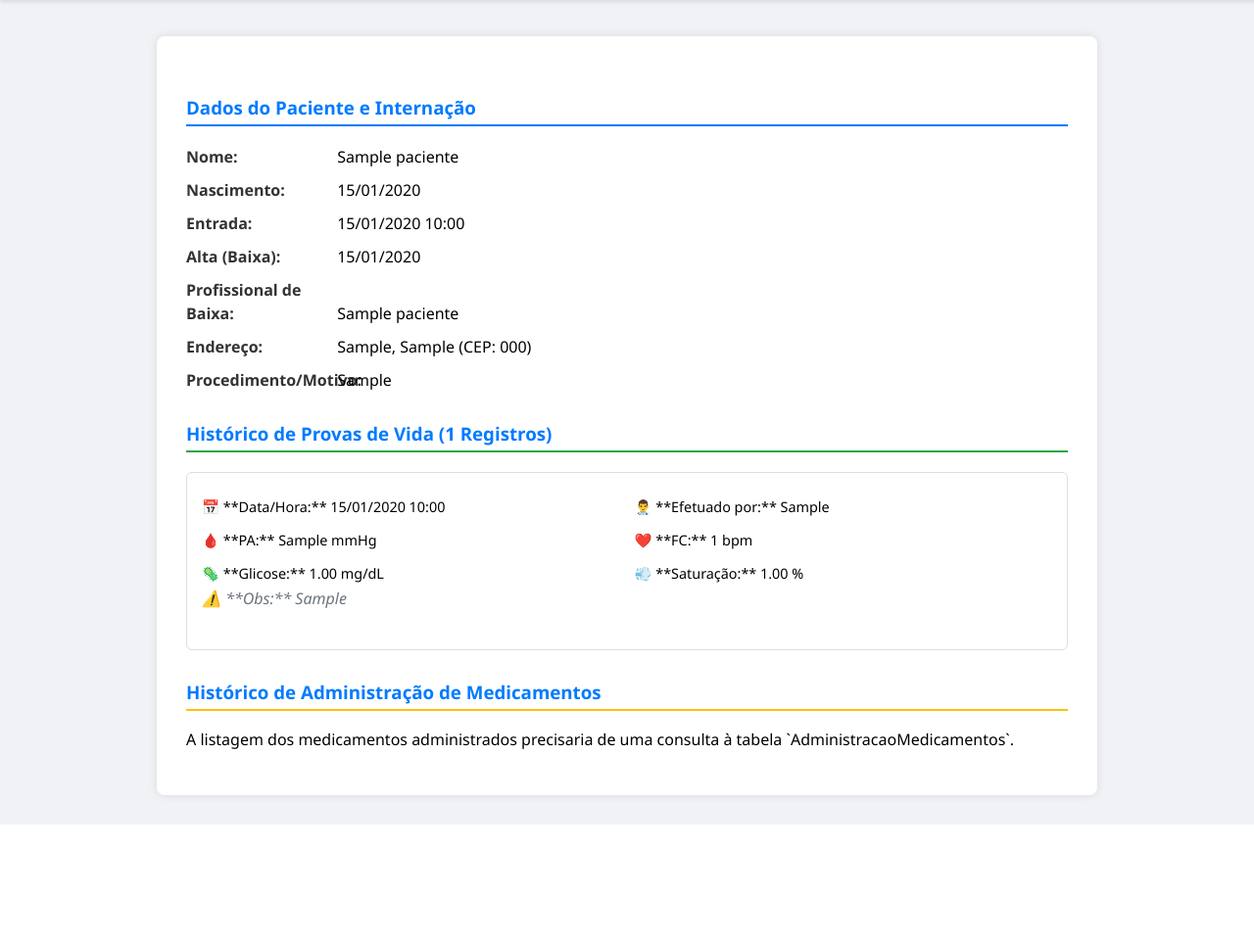
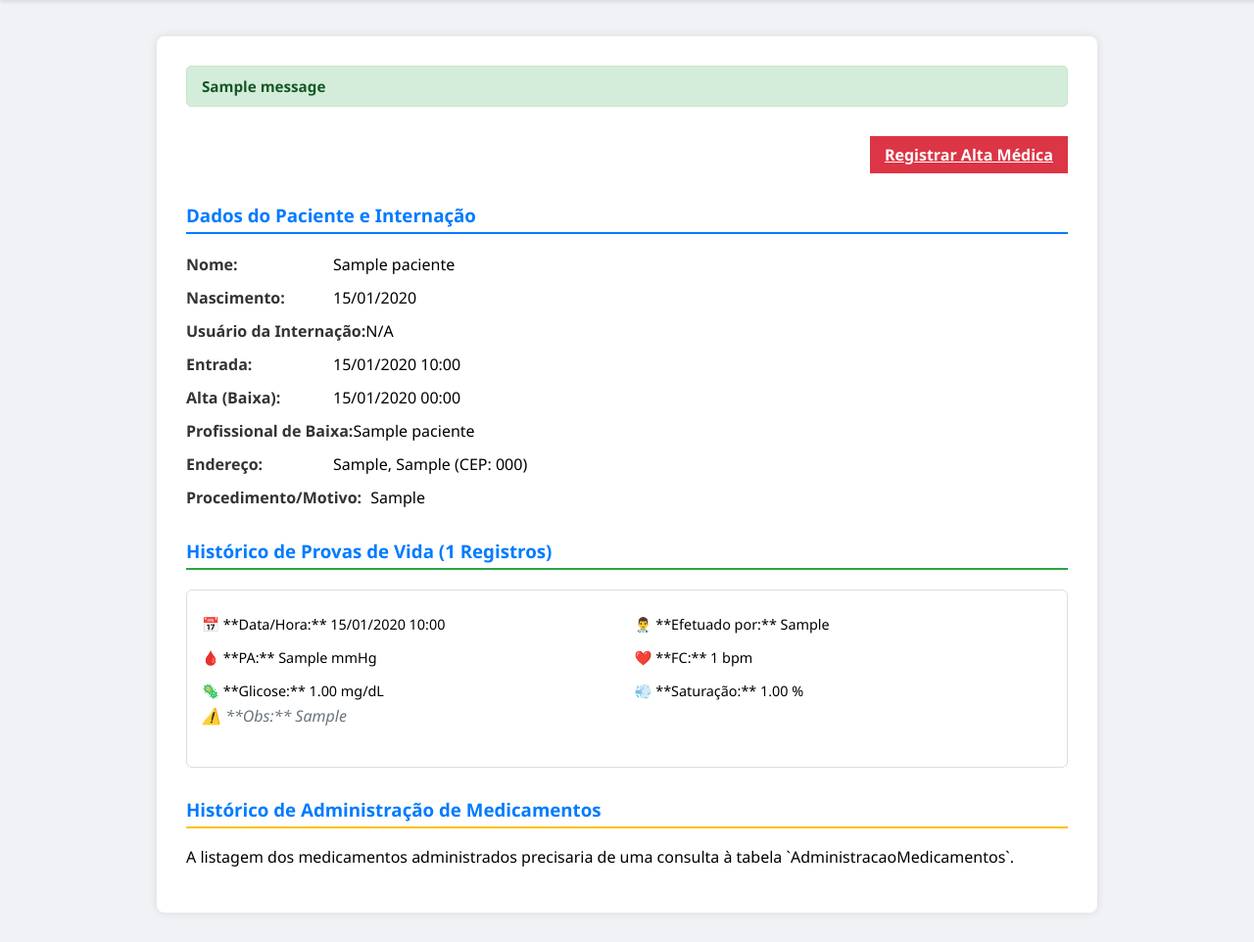
Before and after one commit to profedufbarreto/sistema_hospitalar, a Flask app: page /paciente/detalhes/1 in a window 1280 px wide. Shown: the part 63-1025 px from the top of the page at 98% size. Before the commit the page ends 905 px from the top, so only its background shows below. Run offline with Flask 3, Linux system fonts and the light colour scheme; a user stored in the database is signed in; tables that the repository leaves empty hold one stand-in row (values such as "Sample post"); one stand-in notice (Sample message) is shown.

Commit message:
botão alta funcionando

```diff
--- a/app.py
+++ b/app.py
@@ -65,6 +65,8 @@ def login():
             # 2. CHECA O HASH DA SENHA E DEFINE A SESSÃO
             session['usuario'] = user['usuario']
             session['nivel'] = user['nivel_acesso']
+            # Armazena o ID do usuário na sessão para referência futura, se necessário
+            session['usuario_id'] = user['id']
             return redirect(url_for('dashboard'))
         else:
             return render_template('login.html', erro='Usuário ou senha inválidos.')
@@ -155,6 +157,9 @@ def prontuario():
 @login_required
 def salvar_prontuario():
     dados = request.form
+    # NOVO: Captura o usuário logado para registrar a internação
+    usuario_internacao = session.get('usuario')
+
     # CORRIGIDO: Usando get_db_connection() para inserção (cursor padrão)
     conn = get_db_connection(pymysql.cursors.Cursor)
     if conn is None:
@@ -164,9 +169,10 @@ def salvar_prontuario():
 
     try:
         # 1. SALVAR DADOS DO PACIENTE
+        # ATUALIZADO: Adicionada a coluna 'usuario_internacao'
         sql_paciente = """
-        INSERT INTO Pacientes (nome, data_nascimento, cep, endereco, bairro, data_entrada, procedimento, status)
-        VALUES (%s, %s, %s, %s, %s, %s, %s, 'internado')
+        INSERT INTO Pacientes (nome, data_nascimento, cep, endereco, bairro, data_entrada, procedimento, status, usuario_internacao)
+        VALUES (%s, %s, %s, %s, %s, %s, %s, 'internado', %s)
         """
         # Trata a conversão de data
         try:
@@ -184,7 +190,8 @@ def salvar_prontuario():
             f"{dados['endereco']}, {dados['numero']}",
             dados['bairro'],
             data_entrada_mysql,
-            dados['procedimento']
+            dados['procedimento'],
+            usuario_internacao # NOVO CAMPO
         ))
 
         paciente_id = cursor.lastrowid
@@ -269,12 +276,12 @@ def pacientes():
     return render_template('pacientes.html', pacientes=pacientes_internados)
 
 # ------------------------------------------------------------------------------
-# 📑 ROTA DE DETALHES UNIFICADA (PACIENTE_DETALHES)
+# 📑 ROTA DE DETALHES UNIFICADA (DETALHES_PRONTUARIO) - RENOMEADA E PADRONIZADA
 # ------------------------------------------------------------------------------
 
 @app.route('/paciente/detalhes/<int:paciente_id>')
 @login_required
-def paciente_detalhes(paciente_id):
+def detalhes_prontuario(paciente_id): # <-- ESTE É O NOME DO ENDPOINT CORRETO
     conn = get_db_connection() # Usando get_db_connection (DictCursor)
     paciente = None
     provas_vida = []
@@ -285,6 +292,7 @@ def paciente_detalhes(paciente_id):
 
         try:
             # 1. Buscar Dados Detalhados do Paciente (Prontuário)
+            # ATUALIZADO: Garante que o campo 'usuario_internacao' é buscado
             cursor.execute("SELECT * FROM Pacientes WHERE id = %s", (paciente_id,))
             paciente = cursor.fetchone()
 
@@ -351,6 +359,9 @@ def prova_vida(paciente_id):
     # Caso POST: Salva a nova prova de vida
     elif request.method == 'POST':
         dados = request.form
+        # NOVO: Captura o usuário logado para registrar a prova de vida
+        quem_efetuou_val = session.get('usuario', 'Desconhecido')
+
         # CORRIGIDO: Usando get_db_connection com cursor padrão para inserção
         conn = get_db_connection(pymysql.cursors.Cursor)
         if conn is None:
@@ -382,13 +393,14 @@ def prova_vida(paciente_id):
                 glicose_val,
                 saturacao_val,
                 batimentos_val,
-                dados['quem_efetuou'],
+                quem_efetuou_val, # USANDO USUÁRIO DA SESSÃO
                 dados['observacoes']
             ))
 
             conn.commit()
             flash('Prova de vida registrada com sucesso!', 'success')
-            return redirect(url_for('paciente_detalhes', paciente_id=paciente_id)) # Volta para os detalhes do paciente
+            # CORRIGIDO: Redireciona para o endpoint RENOMEADO
+            return redirect(url_for('detalhes_prontuario', paciente_id=paciente_id))
 
         except Exception as e:
             conn.rollback()
@@ -490,6 +502,38 @@ def conversor():
 # 🗄️ MÓDULO ARQUIVO (ALTAS)
 # ==============================================================================
 
+# NOVO: Rota para exibir o formulário de alta
+@app.route('/paciente/alta_form/<int:paciente_id>')
+@login_required
+def alta_form(paciente_id):
+    if session.get('nivel') not in ['admin', 'tecnico']:
+        flash("Acesso Negado: Apenas Admin/Técnicos podem dar alta.", 'danger')
+        # CORRIGIDO: Redireciona para o endpoint RENOMEADO
+        return redirect(url_for('detalhes_prontuario', paciente_id=paciente_id))
+
+    conn = get_db_connection()
+    cursor = conn.cursor()
+
+    # 1. Busca os dados essenciais do paciente
+    cursor.execute("SELECT id, nome, data_entrada, status FROM Pacientes WHERE id = %s", (paciente_id,))
+    paciente = cursor.fetchone()
+    cursor.close()
+    conn.close()
+
+    if not paciente or paciente['status'] != 'internado':
+        flash("Paciente não encontrado ou já recebeu alta.", 'danger')
+        return redirect(url_for('pacientes'))
+
+    # Passa a data/hora atual como padrão para o campo datetime-local (YYYY-MM-DDTHH:MM)
+    agora = datetime.now().strftime('%Y-%m-%dT%H:%M')
+
+    return render_template(
+        'alta_form.html',
+        paciente=paciente,
+        agora=agora,
+        usuario_logado=session['usuario']
+    )
+
 @app.route('/arquivo')
 @login_required
 def arquivo():
@@ -497,44 +541,56 @@ def arquivo():
     pacientes_altas = []
     if conn:
         cursor = conn.cursor() # DictCursor
-        cursor.execute("SELECT id, nome, data_entrada, data_baixa, procedimento FROM Pacientes WHERE status = 'alta' ORDER BY data_baixa DESC")
+        # ATUALIZADO: Inclui nome_baixa para exibição no arquivo
+        cursor.execute("SELECT id, nome, data_entrada, data_baixa, nome_baixa, procedimento FROM Pacientes WHERE status = 'alta' ORDER BY data_baixa DESC")
         pacientes_altas = cursor.fetchall()
         cursor.close()
         conn.close()
 
     return render_template('arquivo.html', pacientes=pacientes_altas, mensagem=request.args.get('mensagem'))
 
+# ATUALIZADO: Rota para processar a alta (agora recebe data/hora do formulário)
 @app.route('/paciente/alta/<int:paciente_id>', methods=['POST'])
 @login_required
 def dar_alta(paciente_id):
     if session.get('nivel') not in ['admin', 'tecnico']:
         flash("Acesso Negado: Permissão restrita a Admin e Técnico.", 'danger')
-        return redirect(url_for('pacientes'))
+        # CORRIGIDO: Redireciona para o endpoint RENOMEADO
+        return redirect(url_for('detalhes_prontuario', paciente_id=paciente_id))
 
-    # CORRIGIDO: Usando get_db_connection com cursor padrão para inserção
+    dados = request.form
+    data_hora_alta = dados['data_hora_alta'] # Formato esperado: YYYY-MM-DDTHH:MM
+
+    # CORRIGIDO: Usando get_db_connection com cursor padrão para atualização
     conn = get_db_connection(pymysql.cursors.Cursor)
     if conn is None: return "Erro de conexão.", 500
     cursor = conn.cursor()
 
     try:
-        # ATUALIZA NOME_BAIXA E DATA_BAIXA
+        # 1. Trata a data/hora para o formato MySQL DATETIME
+        data_baixa_mysql = f"{data_hora_alta.replace('T', ' ')}:00"
+
+        # ATUALIZA NOME_BAIXA E DATA_BAIXA (agora com hora)
         usuario_baixa = session.get('usuario', 'N/A')
-        sql = "UPDATE Pacientes SET status = 'alta', data_baixa = CURDATE(), nome_baixa = %s WHERE id = %s AND status = 'internado'"
-        cursor.execute(sql, (usuario_baixa, paciente_id))
+
+        sql = "UPDATE Pacientes SET status = 'alta', data_baixa = %s, nome_baixa = %s WHERE id = %s AND status = 'internado'"
+        cursor.execute(sql, (data_baixa_mysql, usuario_baixa, paciente_id))
         conn.commit()
 
         if cursor.rowcount > 0:
-            flash('Alta registrada e paciente arquivado com sucesso!', 'success')
+            flash(f'Alta registrada por {usuario_baixa} em {data_baixa_mysql}!', 'success')
             return redirect(url_for('arquivo'))
         else:
             flash("Erro: Paciente não encontrado ou já tinha alta.", 'danger')
-            return redirect(url_for('paciente_detalhes', paciente_id=paciente_id)) # Volta para os detalhes se der erro
+            # CORRIGIDO: Redireciona para o endpoint RENOMEADO
+            return redirect(url_for('detalhes_prontuario', paciente_id=paciente_id))
 
     except Exception as e:
         conn.rollback()
         print(f"Erro ao registrar alta: {e}")
         flash(f"Erro interno: {e}", 'danger')
-        return redirect(url_for('paciente_detalhes', paciente_id=paciente_id))
+        # CORRIGIDO: Redireciona para o endpoint RENOMEADO
+        return redirect(url_for('detalhes_prontuario', paciente_id=paciente_id))
     finally:
         cursor.close()
         conn.close()
--- a/static/css/style.css
+++ b/static/css/style.css
@@ -596,7 +596,7 @@ tr:hover {
 
 
 /* ========================================================= */
-/* 11. PÁGINA DE DETALHES */
+/* 11. PÁGINA DE DETALHES (detalhes_prontuario.html) */
 /* ========================================================= */
 
 .detalhes-container {
@@ -618,13 +618,35 @@ tr:hover {
 .data-item {
     margin-bottom: 10px;
     line-height: 1.5;
+    display: flex; /* Adicionado para alinhar o strong e o valor */
 }
 
 .data-item strong {
     display: inline-block;
-    width: 150px;
+    min-width: 150px; /* Garante alinhamento dos dois pontos */
     color: #333;
 }
+
+/* NOVO ESTILO: Para o campo Procedimento/Motivo */
+/* Garante que o texto longo quebre corretamente */
+.procedimento-data-item {
+    display: block; /* Ocupa a largura total para permitir quebra de linha */
+}
+
+.procedimento-data-item strong {
+    display: inline-block;
+    min-width: 150px;
+    margin-right: 5px; /* Pequeno espaço entre o label e o texto */
+}
+
+.procedimento-texto {
+    display: inline; /* Permite que o span comece logo após o strong */
+    white-space: normal; /* Permite a quebra de linha normal */
+    word-wrap: break-word; /* Força a quebra de palavras longas (ajuda na sobreposição) */
+    flex: 1; /* Ocupa o restante do espaço */
+}
+/* FIM NOVO ESTILO */
+
 
 /* Estilos para a lista de Prova de Vida no Detalhes */
 .prova-vida-list {
@@ -689,3 +711,39 @@ tr:hover {
     margin-right: 5px;
     display: inline-block;
 }
+
+/* Removido o campo-procedimento, pois agora usamos procedimento-data-item e procedimento-texto */
+
+/* Em static/css/style.css */
+
+/* --- Estilos para Mensagens Flash --- */
+.flash-messages {
+    margin-bottom: 20px;
+}
+
+.alert {
+    padding: 10px 15px;
+    border-radius: 5px;
+    margin-bottom: 10px;
+    font-weight: bold;
+    font-size: 0.95em;
+    border: 1px solid transparent;
+}
+
+.alert-success {
+    background-color: #d4edda;
+    color: #155724;
+    border-color: #c3e6cb;
+}
+
+.alert-warning {
+    background-color: #fff3cd;
+    color: #856404;
+    border-color: #ffeeba;
+}
+
+.alert-danger {
+    background-color: #f8d7da;
+    color: #721c24;
+    border-color: #f5c6cb;
+}
--- a/templates/detalhes_prontuario.html
+++ b/templates/detalhes_prontuario.html
@@ -4,7 +4,7 @@
     <meta charset="UTF-8">
     <title>Detalhes do Prontuário | {{ paciente.nome }}</title>
     <link rel="stylesheet" href="{{ url_for('static', filename='css/style.css') }}">
-    </head>
+</head>
 <body>
     <header class="main-header">
         <h2>Prontuário Arquivado: {{ paciente.nome }}</h2>
@@ -14,14 +14,44 @@
     </header>
 
     <main class="detalhes-container">
+
+        {% with messages = get_flashed_messages(with_categories=true) %}
+            {% if messages %}
+                <div class="flash-messages">
+                    {% for category, message in messages %}
+                        <div class="alert alert-{{ category }}">{{ message }}</div>
+                    {% endfor %}
+                </div>
+            {% endif %}
+        {% endwith %}
+
+        {% if paciente.status == 'internado' and session.get('nivel') in ['admin', 'tecnico'] %}
+        <div class="action-buttons" style="justify-content: flex-end; margin-bottom: 20px;">
+            <a href="{{ url_for('alta_form', paciente_id=paciente.id) }}"
+               class="btn-logout"
+               style="background-color: #dc3545; color: white;">
+                Registrar Alta Médica
+            </a>
+        </div>
+        {% endif %}
         <h3 class="section-header">Dados do Paciente e Internação</h3>
+
         <div class="data-item"><strong>Nome:</strong> {{ paciente.nome }}</div>
         <div class="data-item"><strong>Nascimento:</strong> {{ paciente.data_nascimento.strftime('%d/%m/%Y') }}</div>
+
+        <div class="data-item"><strong>Usuário da Internação:</strong> {{ paciente.usuario_internacao | default('N/A') }}</div>
+
         <div class="data-item"><strong>Entrada:</strong> {{ paciente.data_entrada.strftime('%d/%m/%Y %H:%M') }}</div>
-        <div class="data-item"><strong>Alta (Baixa):</strong> {{ paciente.data_baixa.strftime('%d/%m/%Y') if paciente.data_baixa else 'PENDENTE' }}</div>
-        <div class="data-item"><strong>Profissional de Baixa:</strong> {{ paciente.nome_baixa }}</div>
+
+        <div class="data-item"><strong>Alta (Baixa):</strong> {{ paciente.data_baixa.strftime('%d/%m/%Y %H:%M') if paciente.data_baixa else 'PENDENTE' }}</div>
+        <div class="data-item"><strong>Profissional de Baixa:</strong> {{ paciente.nome_baixa | default('None') }}</div>
+
         <div class="data-item"><strong>Endereço:</strong> {{ paciente.endereco }}, {{ paciente.bairro }} (CEP: {{ paciente.cep }})</div>
-        <div class="data-item"><strong>Procedimento/Motivo:</strong> {{ paciente.procedimento }}</div>
+
+        <div class="data-item procedimento-data-item">
+            <strong>Procedimento/Motivo:</strong>
+            <span class="procedimento-texto">{{ paciente.procedimento }}</span>
+        </div>
 
         <h3 class="section-header" style="border-bottom-color: #28a745;">Histórico de Provas de Vida ({{ provas_vida | length }} Registros)</h3>
 
@@ -31,7 +61,7 @@
             <div class="prova-vida-item">
                 <div class="pv-data">
                     <span>📅 **Data/Hora:** {{ pv.data_hora.strftime('%d/%m/%Y %H:%M') }}</span>
-                    <span>👨‍⚕️ **Efetuado por:** {{ pv.quem_efetuou }}</span>
+                    <span>👨‍⚕️ **Efetuado por:** {{ pv.quem_efetuou | default('N/A') }}</span>
                     <span>🩸 **PA:** {{ pv.pressao_arterial }} mmHg</span>
                     <span>❤️ **FC:** {{ pv.batimentos_cardiacos }} bpm</span>
                     <span>🦠 **Glicose:** {{ pv.glicose if pv.glicose else 'N/A' }} mg/dL</span>
```
Also changed, not shown: templates/alta_form.html (added, +46 -0 lines), templates/pacientes.html (+25 -4 lines), templates/prova_vida_form.html (+14 -2 lines).
